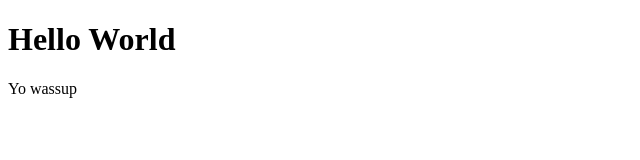
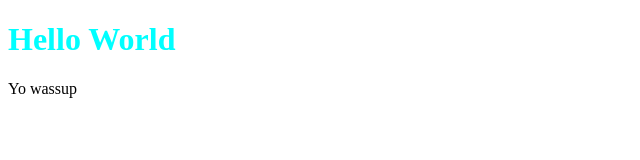
Before and after one commit to Aglalrizal/psti1, a plain HTML site: page index.html in a window 1280 px wide. Shown: the whole page, without its empty margins (0-640 px from the left). Drawn offline with Linux system fonts and the light colour scheme.

Commit message:
ganti warna

```diff
--- a/index.html
+++ b/index.html
@@ -1,15 +1,13 @@
 <!DOCTYPE html>
 <html lang="en">
+  <head>
+    <meta charset="UTF-8" />
+    <meta name="viewport" content="width=device-width, initial-scale=1.0" />
+    <title>Document</title>
+  </head>
 
-<head>
-    <meta charset="UTF-8">
-    <meta name="viewport" content="width=device-width, initial-scale=1.0">
-    <title>Document</title>
-</head>
-
-<body>
-    <h1>Hello World</h1>
+  <body>
+    <h1 style="color: aqua">Hello World</h1>
     <p>Yo wassup</p>
-</body>
-
+  </body>
 </html>
```
